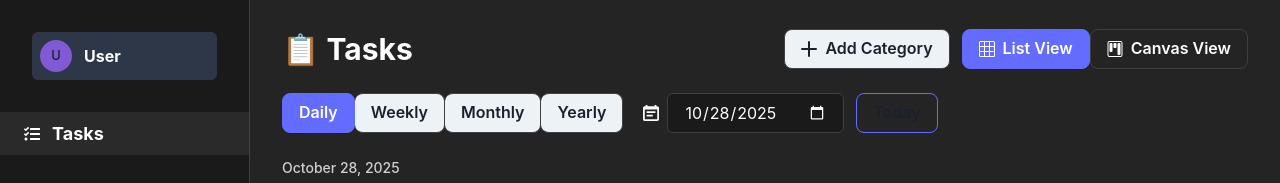
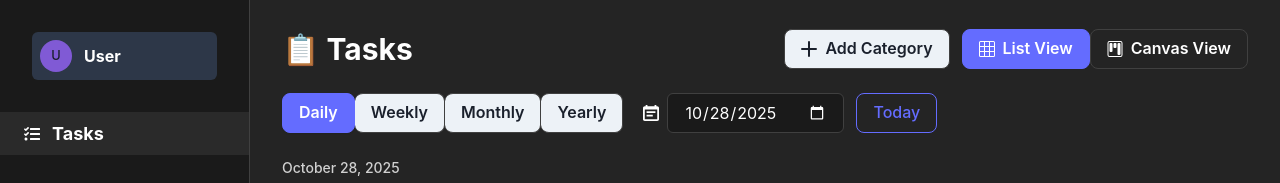
Before and after one commit to Alhassan777/DreamDuo, a React (Vite) app in the folder client/: page /tasks in a window 1280 px wide. Shown: the top 183 px of the page. Built offline with nearby package versions, Linux system fonts and the light colour scheme; no server answers; a web font is replaced by a local one.

Commit message:
Connect TimeScopeSelector Today button to theme button variables

```diff
--- a/client/src/components/tasks/TimeScopeSelector.css
+++ b/client/src/components/tasks/TimeScopeSelector.css
@@ -147,30 +147,85 @@
   filter: invert(0.7) sepia(1) saturate(2) hue-rotate(15deg);
 }
 
-.time-scope-today-button {
+.time-scope-today-button,
+.chakra-button.time-scope-today-button,
+.chakra-button[class*="time-scope-today-button"] {
   background-color: transparent !important;
-  color: var(--color-primary);
-  border-width: 1px;
-  border-color: var(--color-primary);
-  font-weight: 500;
-  transition: all var(--animation-duration) var(--animation-timing);
+  background: transparent !important;
+  color: var(--color-button-primary) !important;
+  border-width: 1px !important;
+  border-style: solid !important;
+  border-color: var(--color-button-primary) !important;
+  font-weight: 500 !important;
+  transition: all var(--animation-duration) var(--animation-timing) !important;
+  border-radius: var(--border-radius-md) !important;
 }
 
 [data-aot-mode="true"] .time-scope-today-button,
-.time-scope-today-button[data-aot-mode="true"] {
+.time-scope-today-button[data-aot-mode="true"],
+[data-aot-mode="true"] .chakra-button.time-scope-today-button,
+.chakra-button.time-scope-today-button[data-aot-mode="true"],
+[data-aot-mode="true"] .chakra-button[class*="time-scope-today-button"],
+.chakra-button[class*="time-scope-today-button"][data-aot-mode="true"] {
   background-color: transparent !important;
-  color: var(--aot-accent);
-  border-color: var(--aot-accent);
+  background: transparent !important;
+  color: var(--aot-secondary-text-color) !important;
+  border-color: var(--aot-secondary-border-color) !important;
 }
 
-.time-scope-today-button:hover {
-  background-color: var(--color-hover-overlay);
+.time-scope-today-button:hover,
+.chakra-button.time-scope-today-button:hover,
+.chakra-button[class*="time-scope-today-button"]:hover {
+  background-color: var(--color-button-primary) !important;
+  background: var(--color-button-primary) !important;
+  color: var(--color-button-primary-text) !important;
+  border-color: var(--color-button-primary) !important;
   transform: translateY(-1px);
+  box-shadow: var(--shadow-sm);
+}
+
+.time-scope-today-button:focus,
+.chakra-button.time-scope-today-button:focus,
+.chakra-button[class*="time-scope-today-button"]:focus {
+  background-color: transparent !important;
+  background: transparent !important;
+  color: var(--color-button-primary) !important;
+  border-color: var(--color-focus-ring) !important;
+  box-shadow: 0 0 0 1px var(--color-focus-ring) !important;
+}
+
+.time-scope-today-button:active,
+.chakra-button.time-scope-today-button:active,
+.chakra-button[class*="time-scope-today-button"]:active {
+  background-color: var(--color-button-primary) !important;
+  background: var(--color-button-primary) !important;
+  color: var(--color-button-primary-text) !important;
+  border-color: var(--color-button-primary) !important;
 }
 
 [data-aot-mode="true"] .time-scope-today-button:hover,
-.time-scope-today-button[data-aot-mode="true"]:hover {
-  background-color: var(--aot-hover-overlay);
+.time-scope-today-button[data-aot-mode="true"]:hover,
+[data-aot-mode="true"] .chakra-button.time-scope-today-button:hover,
+.chakra-button.time-scope-today-button[data-aot-mode="true"]:hover,
+[data-aot-mode="true"] .chakra-button[class*="time-scope-today-button"]:hover,
+.chakra-button[class*="time-scope-today-button"][data-aot-mode="true"]:hover {
+  background-color: var(--aot-secondary-bg-hover) !important;
+  background: var(--aot-secondary-bg-hover) !important;
+  color: var(--aot-secondary-text-hover) !important;
+  border-color: var(--aot-secondary-border-color) !important;
+}
+
+[data-aot-mode="true"] .time-scope-today-button:focus,
+.time-scope-today-button[data-aot-mode="true"]:focus,
+[data-aot-mode="true"] .chakra-button.time-scope-today-button:focus,
+.chakra-button.time-scope-today-button[data-aot-mode="true"]:focus,
+[data-aot-mode="true"] .chakra-button[class*="time-scope-today-button"]:focus,
+.chakra-button[class*="time-scope-today-button"][data-aot-mode="true"]:focus {
+  background-color: transparent !important;
+  background: transparent !important;
+  color: var(--aot-secondary-text-color) !important;
+  border-color: var(--aot-accent) !important;
+  box-shadow: 0 0 0 1px var(--aot-accent) !important;
 }
 
 .time-scope-date-range-text {
```
